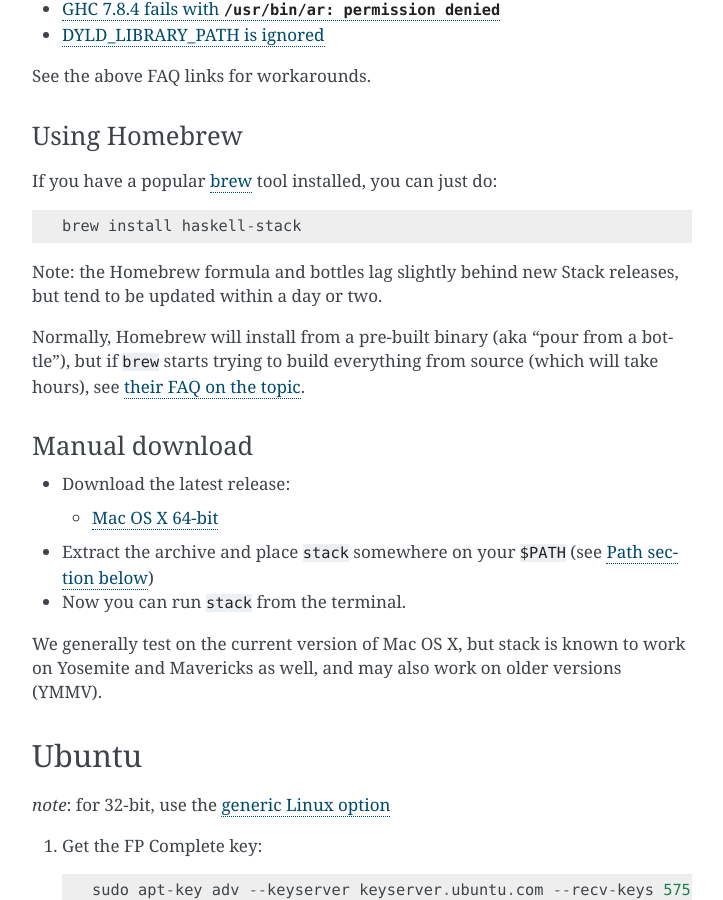
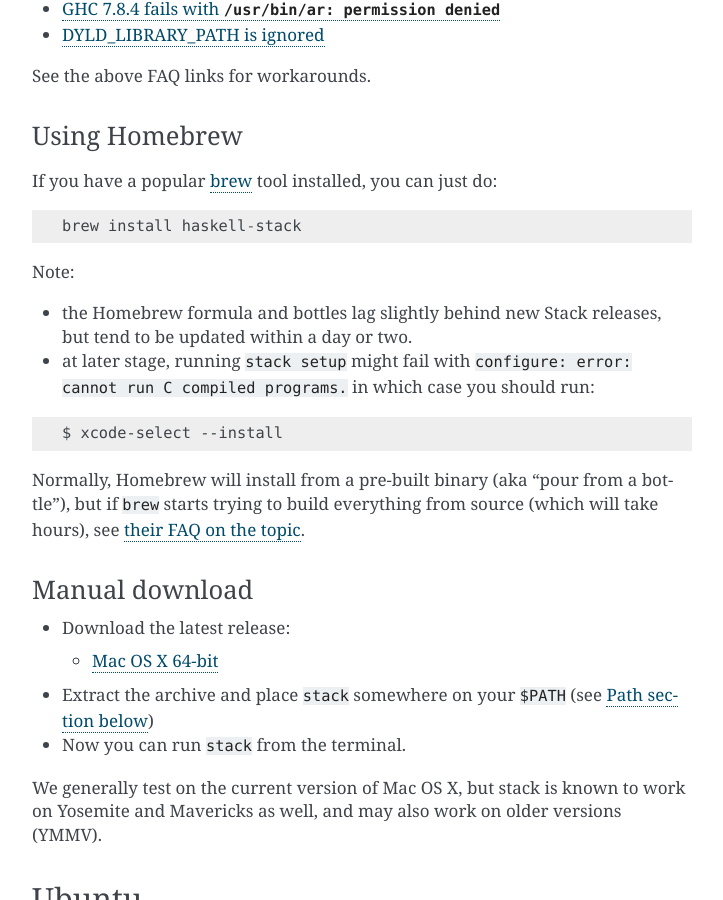
Before and after one commit to commercialhaskell/stack, a Sphinx documentation site: the page built from doc/install_and_upgrade.md, in a window 1280 px wide and 900 px high, scrolled down 1239 px. Shown: the whole window, without its empty margins (388-1111 px from the left). Built offline with Sphinx 7.4.7, drawn with Linux system fonts in a browser that asks for light colours.

Commit message:
note in install_and_upgrade regarding #1515
Small note prompting to run `xcode-select --install` if C compiler is not found while calling `stack setup`

````diff
--- a/doc/install_and_upgrade.md
+++ b/doc/install_and_upgrade.md
@@ -70,9 +70,13 @@
 brew install haskell-stack
 ```
 
-Note: the Homebrew formula and bottles lag slightly behind new Stack releases,
+Note:
+* the Homebrew formula and bottles lag slightly behind new Stack releases,
 but tend to be updated within a day or two.
-
+* at later stage, running `stack setup` might fail with `configure: error: cannot run C compiled programs.` in which case you should run:
+```
+$ xcode-select --install
+```
 Normally, Homebrew will install from a pre-built binary (aka "pour from a
 bottle"), but if `brew` starts trying to build everything from source (which
 will take hours), see
````
